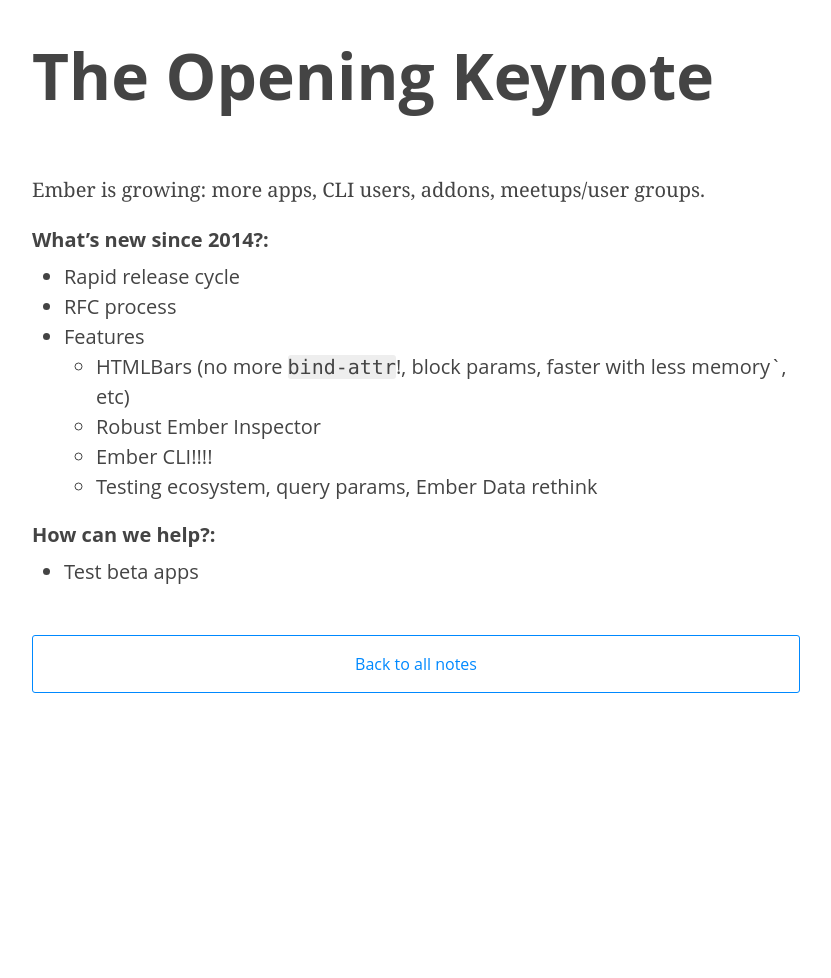
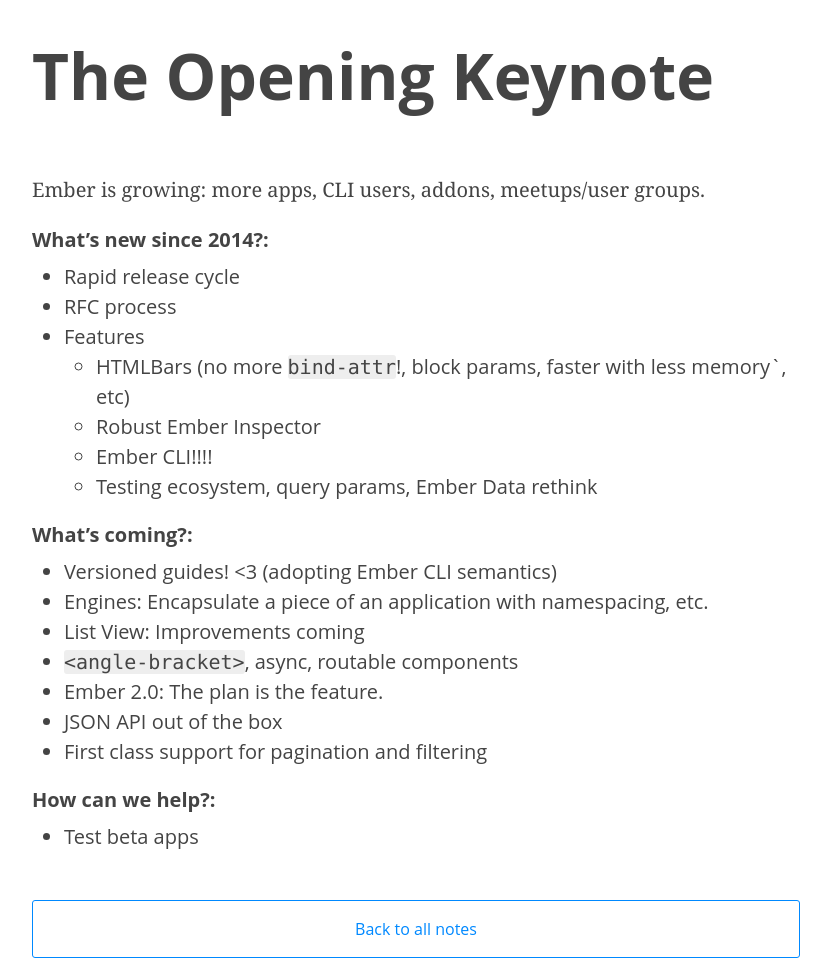
Before and after one commit to johno/emberconf2015-notes, a Jekyll site: the page built from _posts/2015-03-03-keynote.markdown, in a window 1280 px wide. Shown: the whole page, without its empty margins (224-1055 px from the left). Built offline with Jekyll 4.4.1, drawn with Linux system fonts in a browser that asks for light colours; before the commit the page ends 900 px from its top, so only the background shows below that.

Commit message:
More notes

```diff
--- a/_posts/2015-03-03-keynote.markdown
+++ b/_posts/2015-03-03-keynote.markdown
@@ -18,6 +18,16 @@
   * Ember CLI!!!!
   * Testing ecosystem, query params, Ember Data rethink
 
+#### What's coming?:
+
+* Versioned guides! <3 (adopting Ember CLI semantics)
+* Engines: Encapsulate a piece of an application with namespacing, etc.
+* List View: Improvements coming
+* `<angle-bracket>`, async, routable components
+* Ember 2.0: The plan is the feature.
+* JSON API out of the box
+* First class support for pagination and filtering
+
 #### How can we help?:
 
 * Test beta apps
```
